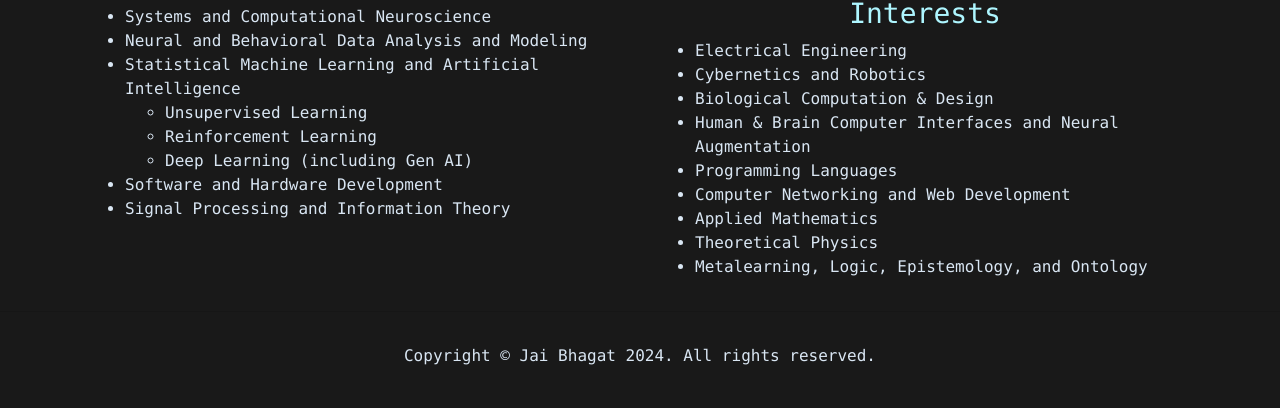
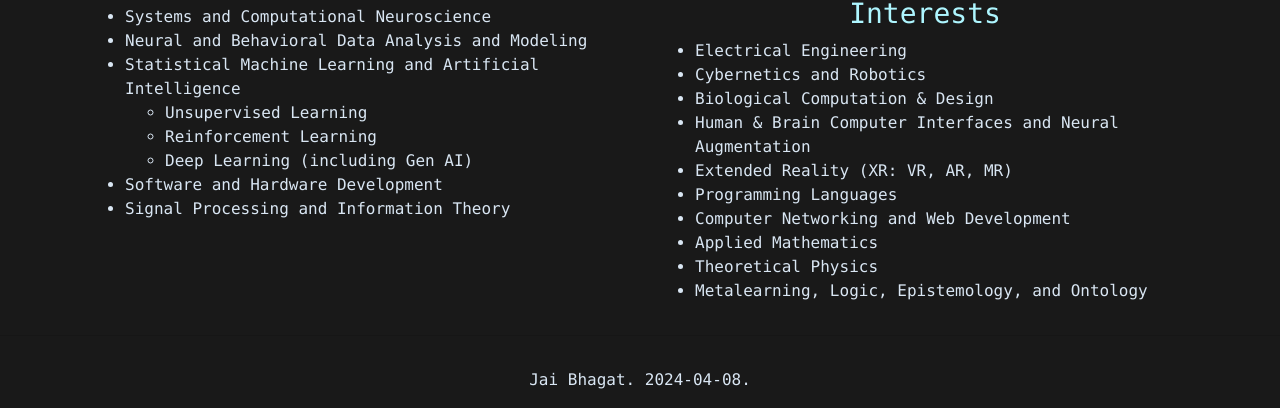
Before and after one commit to jkbhagatio/jkbhagatio.io, a plain HTML site: page jkbhagatio.io/index.html in a window 1280 px wide. Shown: the part 2027-2435 px from the top of the page. Before the commit the page ends 2411 px from the top, so only its background shows below. Drawn offline with Linux system fonts and the light colour scheme.

Commit message:
updated footer and added XR

```diff
--- a/jkbhagatio.io/index.html
+++ b/jkbhagatio.io/index.html
@@ -112,6 +112,7 @@
 					<li>Cybernetics and Robotics</li>
 					<li>Biological Computation &amp; Design</li>
 					<li>Human &amp; Brain Computer Interfaces and Neural Augmentation</li>
+					<li>Extended Reality (XR: VR, AR, MR)</li>
 					<li>Programming Languages</li>
 					<li>Computer Networking and Web Development</li>
 					<li>Applied Mathematics</li>
@@ -128,7 +129,7 @@
       <div class="container">
         <div class="row">
           <div class="col-12">
-            <p>Copyright © Jai Bhagat 2024. All rights reserved.</p>
+            <p>Jai Bhagat. 2024-04-08. </p>
           </div>
         </div>
       </div>
```
